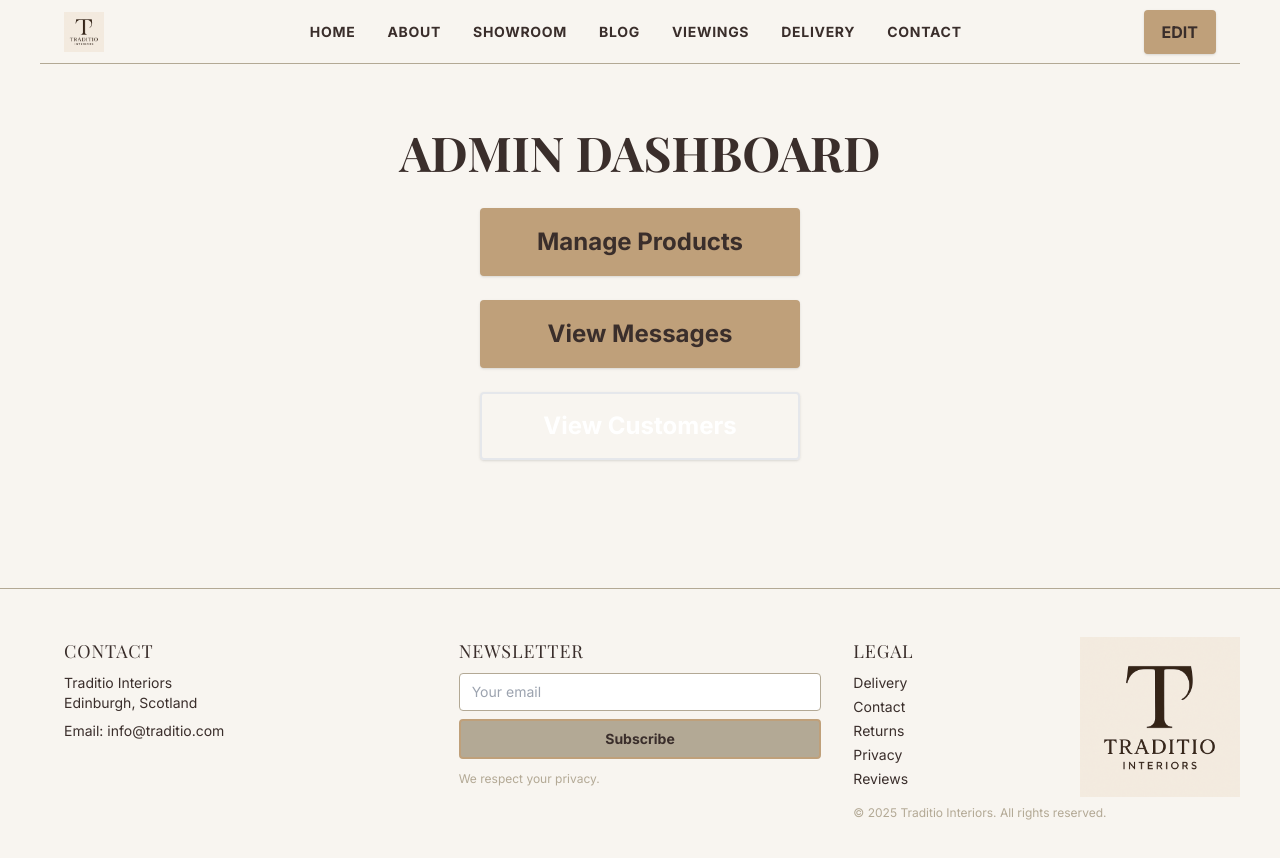
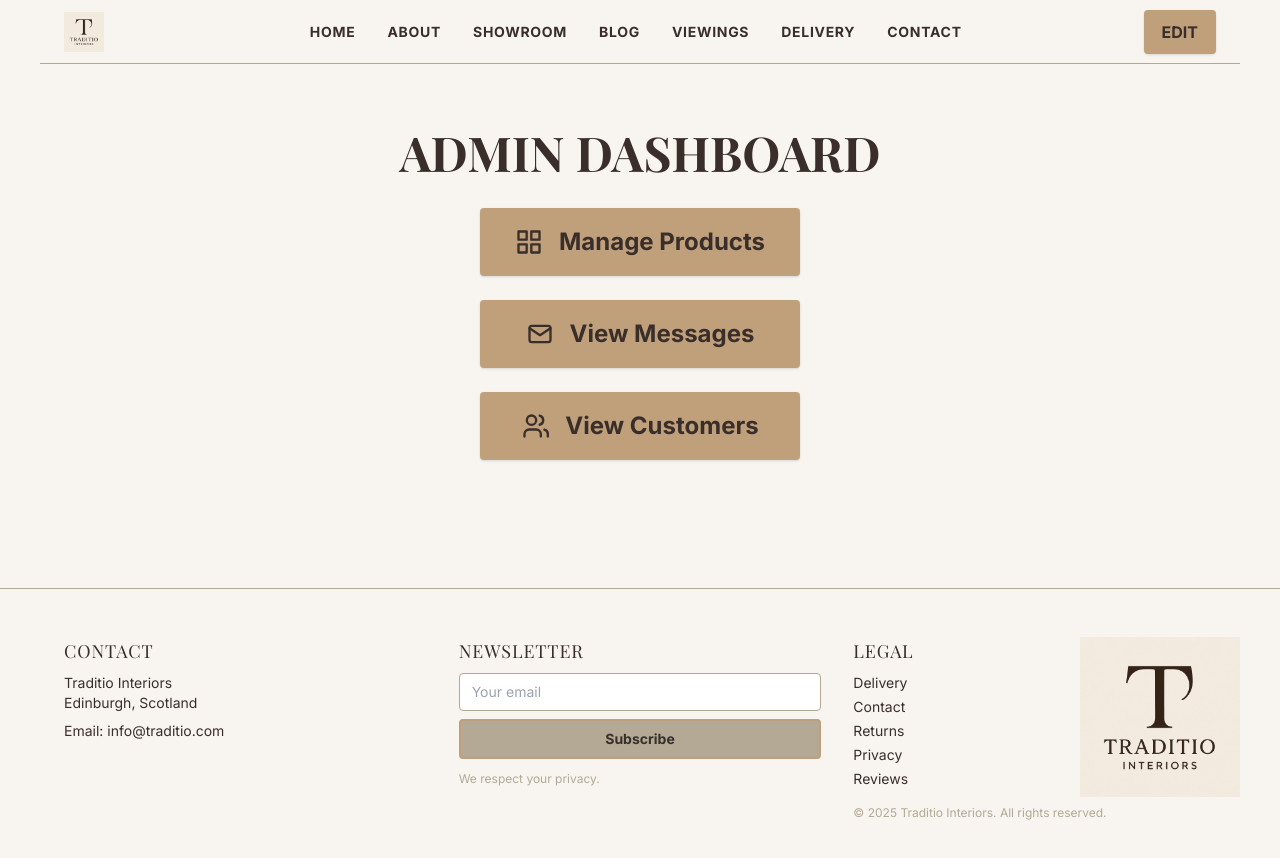
Before and after one commit to AutoJenny/traditio, a Next.js app: page /admin in a window 1280 px wide. Shown: the top 858 px of the page. Built offline with nearby package versions, Linux system fonts and the light colour scheme; no server answers; the database is empty.

Commit message:
Update: All three main links on the admin landing page now have visually appealing icons for products, messages, and customers.

```diff
--- a/src/app/admin/page.tsx
+++ b/src/app/admin/page.tsx
@@ -7,9 +7,27 @@ export default function AdminLanding() {
     <main className="max-w-2xl mx-auto py-16 px-4 text-center">
       <h1 className="font-heading text-4xl md:text-5xl font-bold uppercase text-espresso mb-8">Admin Dashboard</h1>
       <div className="flex flex-col gap-6 items-center">
-        <Link href="/admin/products" className="bg-brass text-espresso font-bold rounded px-8 py-4 border-2 border-brass shadow hover:bg-espresso hover:text-ivory transition text-2xl w-full max-w-xs">Manage Products</Link>
-        <Link href="/admin/messages" className="bg-brass text-espresso font-bold rounded px-8 py-4 border-2 border-brass shadow hover:bg-espresso hover:text-ivory transition text-2xl w-full max-w-xs">View Messages</Link>
-        <Link href="/admin/customers" className="bg-sand-500 text-white font-bold rounded px-8 py-4 border-2 border-sand-500 shadow hover:bg-espresso hover:text-ivory transition text-2xl w-full max-w-xs">View Customers</Link>
+        <Link href="/admin/products" className="bg-brass text-espresso font-bold rounded px-8 py-4 border-2 border-brass shadow hover:bg-espresso hover:text-ivory transition text-2xl w-full max-w-xs flex items-center justify-center gap-4">
+          <span className="inline-block align-middle">
+            {/* Products Icon: Grid/Box */}
+            <svg width="28" height="28" viewBox="0 0 24 24" fill="none" stroke="currentColor" strokeWidth="2" strokeLinecap="round" strokeLinejoin="round"><rect x="3" y="3" width="7" height="7"/><rect x="14" y="3" width="7" height="7"/><rect x="14" y="14" width="7" height="7"/><rect x="3" y="14" width="7" height="7"/></svg>
+          </span>
+          Manage Products
+        </Link>
+        <Link href="/admin/messages" className="bg-brass text-espresso font-bold rounded px-8 py-4 border-2 border-brass shadow hover:bg-espresso hover:text-ivory transition text-2xl w-full max-w-xs flex items-center justify-center gap-4">
+          <span className="inline-block align-middle">
+            {/* Messages Icon: Envelope */}
+            <svg width="28" height="28" viewBox="0 0 24 24" fill="none" stroke="currentColor" strokeWidth="2" strokeLinecap="round" strokeLinejoin="round"><rect x="3" y="5" width="18" height="14" rx="2"/><polyline points="3 7 12 13 21 7"/></svg>
+          </span>
+          View Messages
+        </Link>
+        <Link href="/admin/customers" className="bg-brass text-espresso font-bold rounded px-8 py-4 border-2 border-brass shadow hover:bg-espresso hover:text-ivory transition text-2xl w-full max-w-xs flex items-center justify-center gap-4">
+          <span className="inline-block align-middle">
+            {/* Customers Icon: Users/Group */}
+            <svg width="28" height="28" viewBox="0 0 24 24" fill="none" stroke="currentColor" strokeWidth="2" strokeLinecap="round" strokeLinejoin="round"><path d="M17 21v-2a4 4 0 0 0-4-4H7a4 4 0 0 0-4 4v2"/><circle cx="9" cy="7" r="4"/><path d="M23 21v-2a4 4 0 0 0-3-3.87"/><path d="M16 3.13a4 4 0 0 1 0 7.75"/></svg>
+          </span>
+          View Customers
+        </Link>
       </div>
     </main>
   );
```
Also changed, not shown: 1 other file (tests, documents, lock files or other folders).
